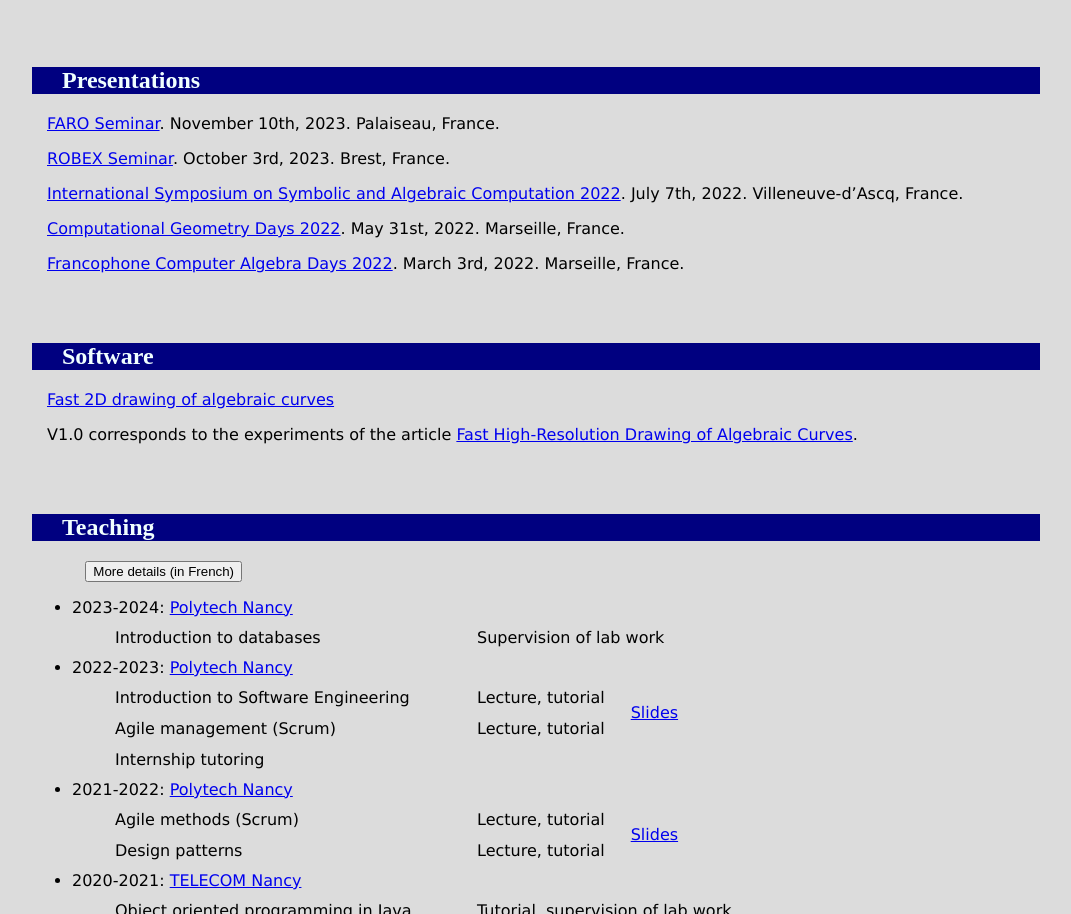
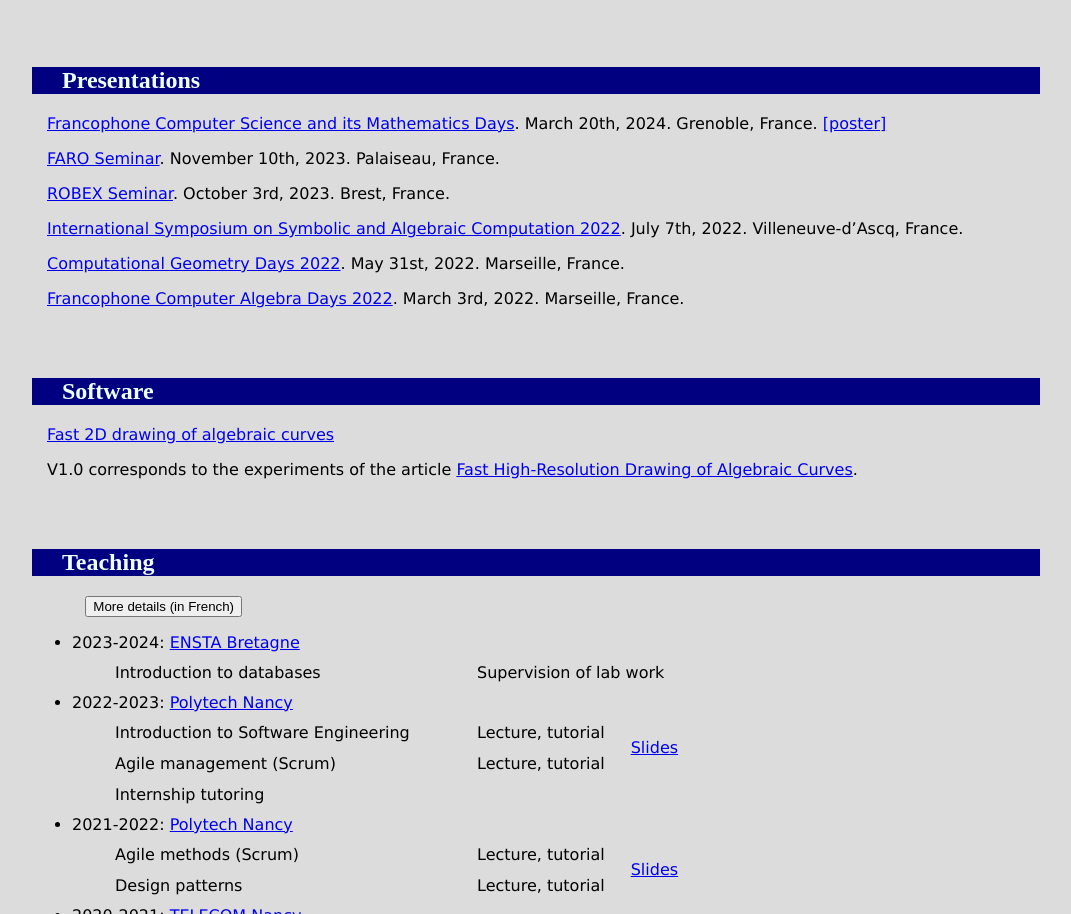
Before and after one commit to NuwanHerathM/NuwanHerathM.github.io, a plain HTML site: page index.html in a window 1280 px wide. Shown: the part 1270-2184 px from the top of the page, without its empty margins (104-1175 px from the left). Drawn offline with Linux system fonts and the light colour scheme.

Commit message:
Add poster

```diff
--- a/index.html
+++ b/index.html
@@ -55,6 +55,7 @@
         <p>Nuwan Herath Mudiyanselage, Guillaume Moroz and Marc Pouget. <a href="https://doi.org/10.1145/3476446.3535483">Fast High-Resolution Drawing of Algebraic Curves</a>. <a href="https://dl.acm.org/doi/proceedings/10.1145/3476446">ISSAC'22</a>. <a href="slides/conferences/NH_ISSAC_2022_slides.pdf">[slides]</a></p>
 
         <h2>Presentations</h2>
+        <p><a href="https://jnim2024.sciencesconf.org/data/program/posters_mercredi_1.pdf">Francophone Computer Science and its Mathematics Days</a>. March 20th, 2024. Grenoble, France. <a href="files/poster_ReinforcedSeparators_JNIM.pdf">[poster]</a></p>
         <p><a href="https://www.enseignement.polytechnique.fr/profs/informatique/Eric.Goubault/seminaireFARO9-11-23.html">FARO Seminar</a>. November 10th, 2023. Palaiseau, France.</p>
         <p><a href="https://www.ensta-bretagne.fr/jaulin/robexsem.html#nuwan2023">ROBEX Seminar</a>. October 3rd, 2023. Brest, France.</p>
         <p><a href="https://www.issac-conference.org/2022/program.php">International Symposium on Symbolic and Algebraic Computation 2022</a>. July 7th, 2022. Villeneuve-d’Ascq, France.</p>
@@ -69,7 +70,7 @@
         <button id="switchLangButton" onclick="switchLang()">More details (in French)</button>
         <ul class="info_en">
             <li>
-                2023-2024: <a href="https://polytech-nancy.univ-lorraine.fr/en">Polytech Nancy</a>
+                2023-2024: <a href="https://www.ensta-bretagne.fr/en">ENSTA Bretagne</a>
                 <table>
                     <tr>
                         <td>Introduction to databases</td>
```
Also changed, not shown: 1 other file.
